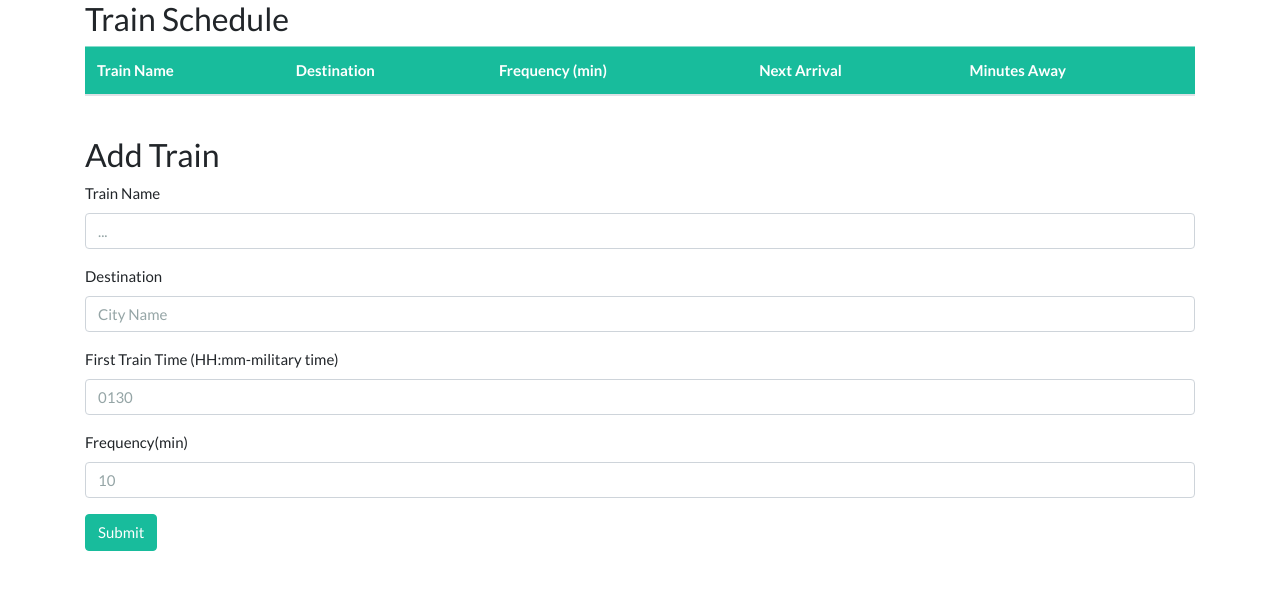
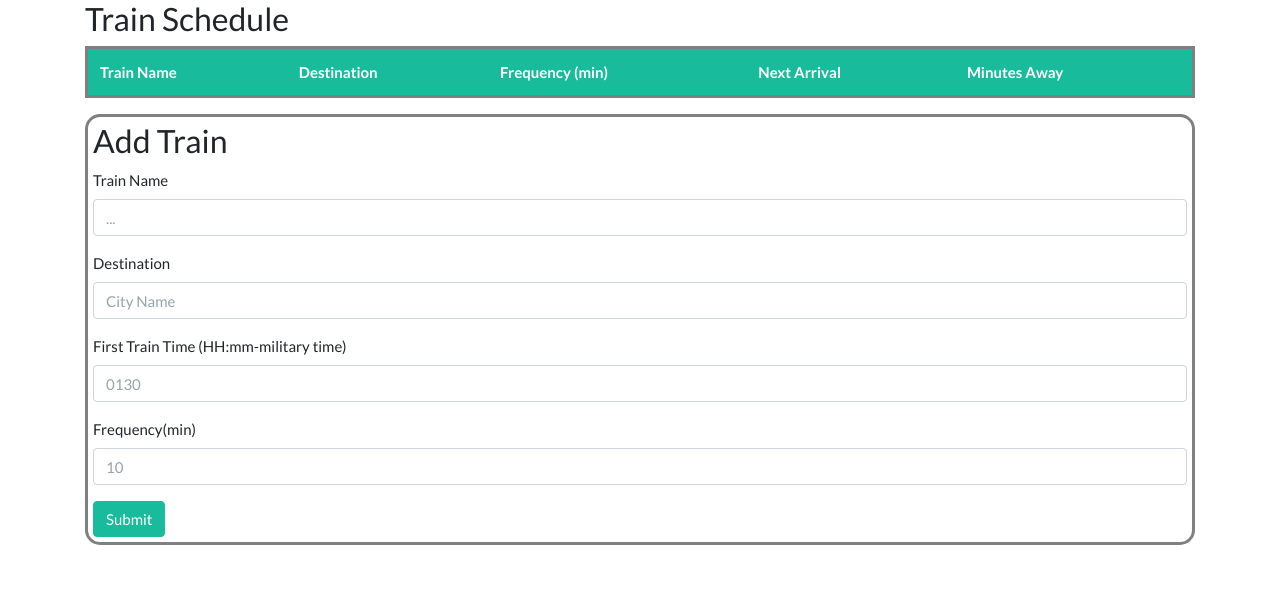
Before and after one commit to Ccolon105/TrainTime, a plain HTML site: page index.html in a window 1280 px wide. Drawn offline with nearby package versions, Linux system fonts and the light colour scheme; no server answers.

Commit message:
traintime

```diff
--- a/assets/app.js
+++ b/assets/app.js
@@ -49,6 +49,6 @@ var config = {
 
       var nextTrain = moment().add(tMinutesTrain, "minutes").format("hh:mm A");
 
-      $("#trainInfo").append("<tr><td>"+ sv.name +"</td><td>"+ sv.destination + "</td><td>"+ sv.frequency + "</td><td>"+ nextTrain+"</td><td>"+tMinutesTrain+"</td><td></td></tr>")
+      $("#trainInfo").append("<tr><td>"+ sv.name +"</td><td>"+ sv.destination + "</td><td>"+ sv.frequency + "</td><td>"+ nextTrain+"</td><td>"+tMinutesTrain+"</td></tr>")
 
   });
--- a/assets/style.css
+++ b/assets/style.css
@@ -0,0 +1,15 @@
+table {
+    border: 2px;
+    border: solid;
+    border-radius: 15px;
+    border-color: gray;
+    padding: 5px;
+}
+
+form{
+    border: 2px;
+    border: solid;
+    border-radius: 15px;
+    border-color: gray;
+    padding: 5px;
+}
--- a/index.html
+++ b/index.html
@@ -26,12 +26,6 @@
                 </thead>
                 <tbody>
                   <tr>
-                    <th scope="row"></th>
-                    <td></td>
-                    <td></td>
-                    <td></td>
-                    <td></td>
-
                   </tr>
                 </tbody>
         </table>
```
